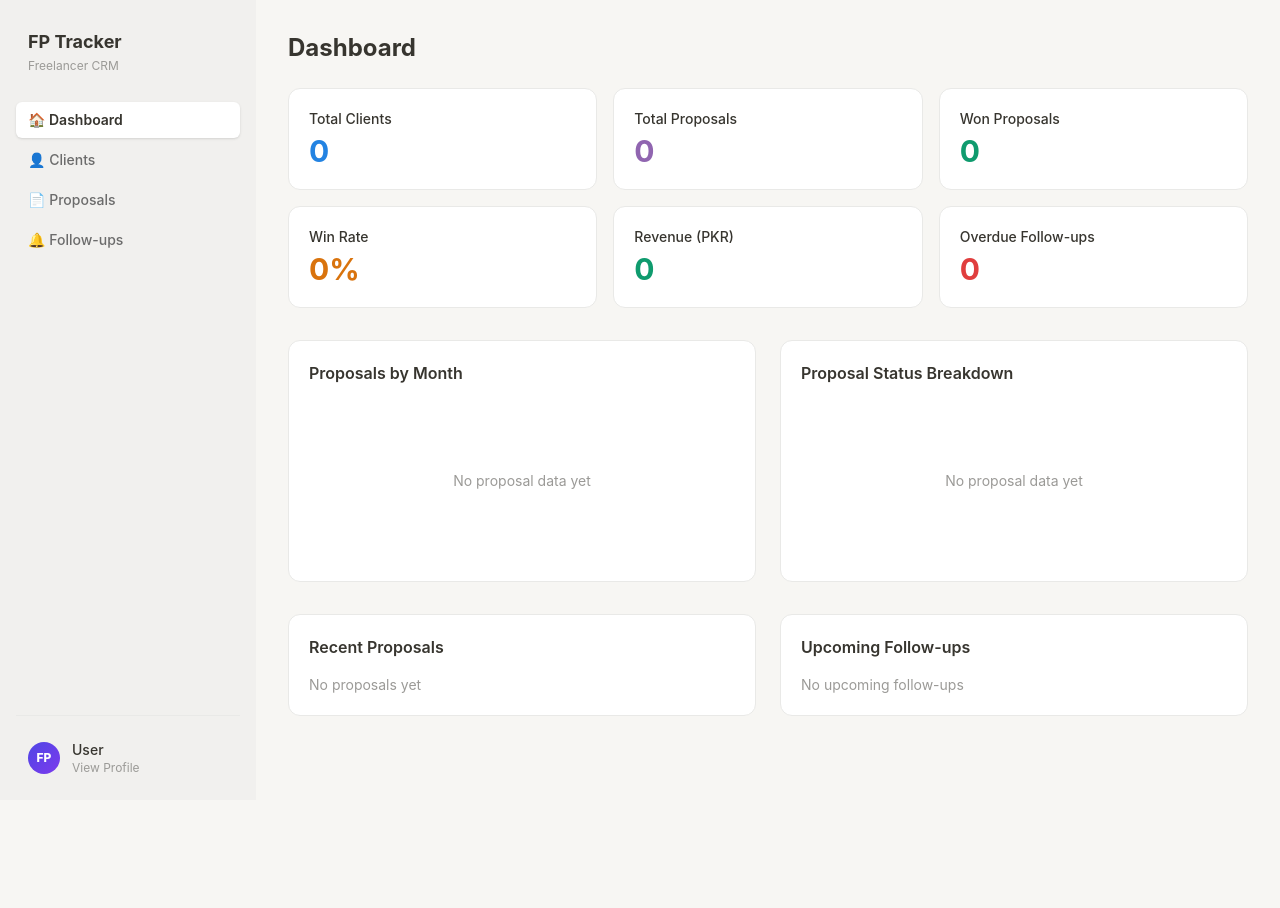
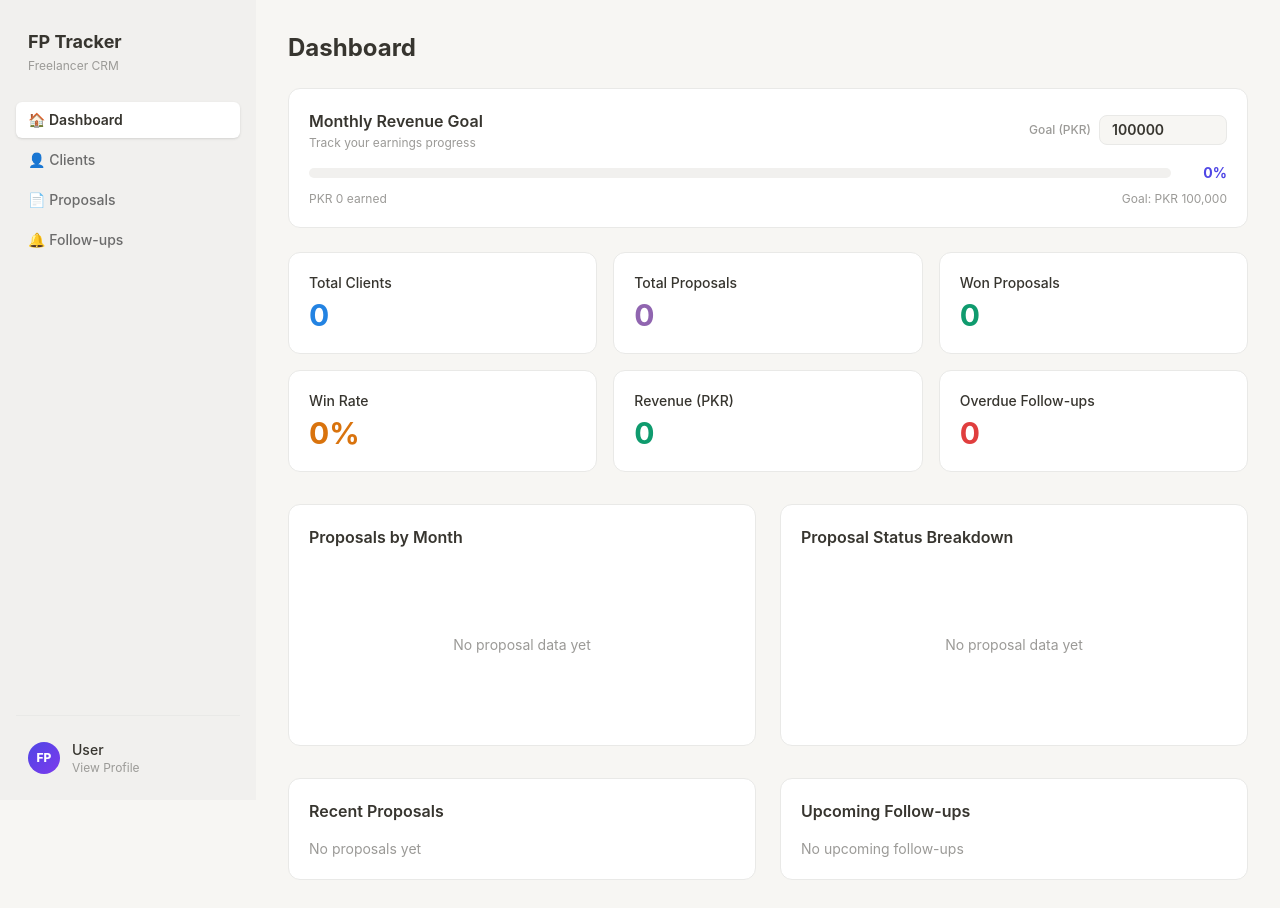
Before and after one commit to html-moiz03/freelancer-proposal-tracker, a React (Vite) app: page /dashboard in a window 1280 px wide. Shown: the top 908 px of the page. Before the commit the page ends 800 px from the top, so only its background shows below. Built offline with nearby package versions, Linux system fonts and the light colour scheme.

Commit message:
feat: add revenue goal tracker with progress bar to Dashboard

```diff
--- a/src/pages/Dashboard.jsx
+++ b/src/pages/Dashboard.jsx
@@ -1,4 +1,5 @@
 import { useApp } from '../context/AppContext'
+import { useState } from 'react'
 import {
   BarChart, Bar, XAxis, YAxis, CartesianGrid, Tooltip, ResponsiveContainer,
   PieChart, Pie, Cell, Legend
@@ -18,6 +19,9 @@ export default function Dashboard() {
   const { clients, proposals, followups } = useApp()
 
   const today = new Date().toISOString().split('T')[0]
+  const [revenueGoal, setRevenueGoal] = useState(() => {
+    return Number(localStorage.getItem('fpt_revenue_goal')) || 100000
+  })
 
   const totalProposals = proposals.length
   const wonProposals = proposals.filter((p) => p.status === 'Won').length
@@ -73,6 +77,49 @@ export default function Dashboard() {
   return (
     <div>
       <h2 className="text-2xl font-bold mb-6" style={{ color: '#37352F' }}>Dashboard</h2>
+
+      {/* Revenue Goal Tracker */}
+      <div className="rounded-xl p-5 border mb-6" style={{ backgroundColor: '#FFFFFF', borderColor: '#E9E9E7' }}>
+        <div className="flex items-center justify-between mb-3">
+          <div>
+            <h3 className="font-semibold" style={{ color: '#37352F' }}>Monthly Revenue Goal</h3>
+            <p className="text-xs mt-0.5" style={{ color: '#9B9A97' }}>Track your earnings progress</p>
+          </div>
+          <div className="flex items-center gap-2">
+            <span className="text-xs font-medium" style={{ color: '#9B9A97' }}>Goal (PKR)</span>
+            <input
+              type="number"
+              value={revenueGoal}
+              onChange={(e) => {
+                setRevenueGoal(Number(e.target.value))
+                localStorage.setItem('fpt_revenue_goal', e.target.value)
+              }}
+              className="text-sm font-semibold px-3 py-1 rounded-lg border focus:outline-none w-32"
+              style={{ borderColor: '#E9E9E7', color: '#37352F', backgroundColor: '#F7F6F3' }}
+            />
+          </div>
+        </div>
+        <div className="flex items-center gap-4">
+          <div className="flex-1">
+            <div style={{ backgroundColor: '#F1F0EE', borderRadius: '99px', height: '10px', overflow: 'hidden' }}>
+              <div style={{
+                height: '100%',
+                borderRadius: '99px',
+                width: `${Math.min(revenueGoal > 0 ? (totalRevenue / revenueGoal) * 100 : 0, 100)}%`,
+                background: 'linear-gradient(135deg, #4F46E5, #7c3aed)',
+                transition: 'width 0.5s ease'
+              }} />
+            </div>
+          </div>
+          <span className="text-sm font-bold" style={{ color: '#4F46E5', minWidth: '40px', textAlign: 'right' }}>
+            {revenueGoal > 0 ? Math.min(Math.round((totalRevenue / revenueGoal) * 100), 100) : 0}%
+          </span>
+        </div>
+        <div className="flex justify-between mt-2">
+          <span className="text-xs" style={{ color: '#9B9A97' }}>PKR {totalRevenue.toLocaleString()} earned</span>
+          <span className="text-xs" style={{ color: '#9B9A97' }}>Goal: PKR {revenueGoal.toLocaleString()}</span>
+        </div>
+      </div>
 
       {/* Stats Grid */}
       <div className="grid grid-cols-3 gap-4 mb-8">
```
